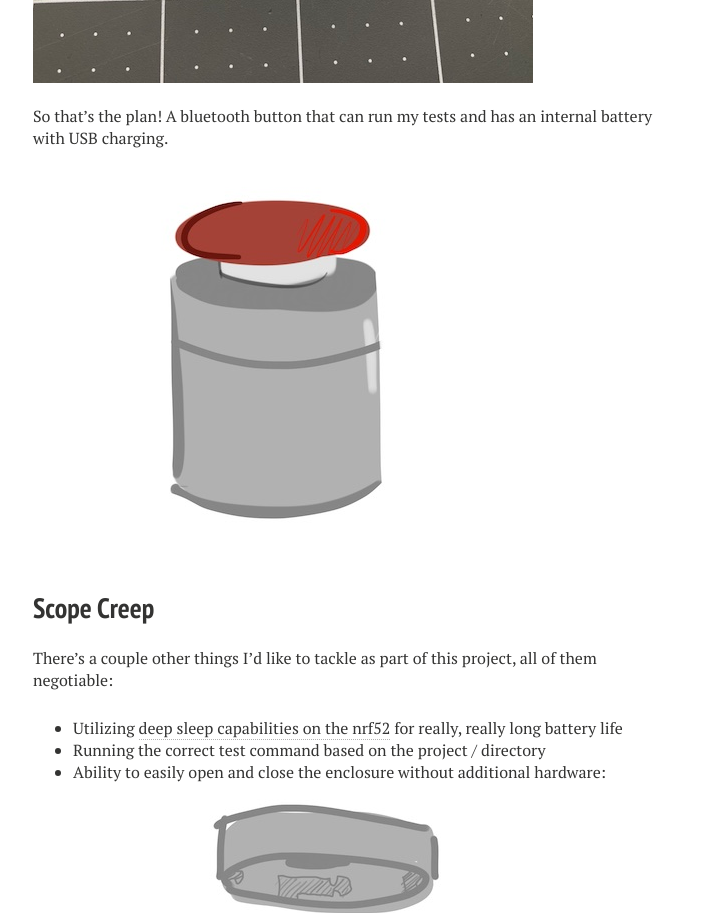
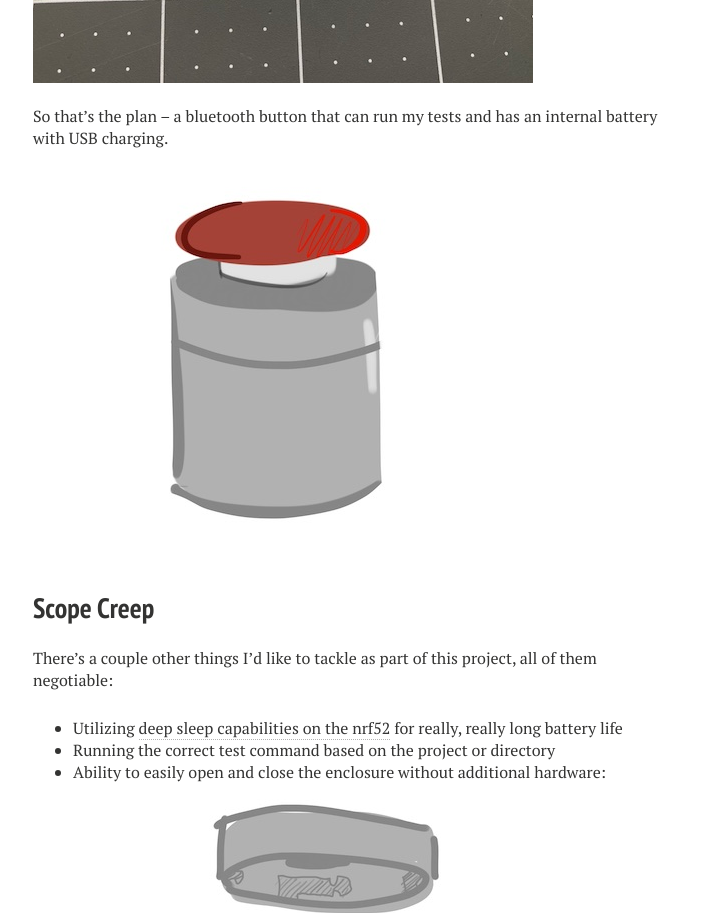
Before and after one commit to garyjohnson/garyjohnson.github.io, a Jekyll site: the page built from _posts/2019-02-17-new-project.markdown, in a window 1280 px wide and 1400 px high, scrolled down 1310 px. Shown: the part 155-1068 px from the top of the window, without its empty margins (287-989 px from the left). Built offline with Jekyll 4.4.1, drawn with Linux system fonts in a browser that asks for light colours; nearby versions of some CDN libraries; some of the changed text lies outside the part shown.

```diff
--- a/_posts/2019-02-17-new-project.markdown
+++ b/_posts/2019-02-17-new-project.markdown
@@ -27,7 +27,7 @@ The [Adafruit Feather nrf52832](https://www.adafruit.com/product/3406) is relati
 ![feather nrf52832](../../images/button01/nrf.jpg)
 <br>
 <br>
-So that's the plan! A bluetooth button that can run my tests and has an internal battery with USB charging.
+So that's the plan -- a bluetooth button that can run my tests and has an internal battery with USB charging.
 <br>
 <br>
 ![button sketch](../../images/button01/button-sketch.jpg)
@@ -39,7 +39,7 @@ So that's the plan! A bluetooth button that can run my tests and has an internal
 There's a couple other things I'd like to tackle as part of this project, all of them negotiable:
 
 * Utilizing [deep sleep capabilities on the nrf52](https://github.com/arduino-libraries/ArduinoLowPower/blob/master/examples/PrimoDeepSleep/PrimoDeepSleep.ino) for really, really long battery life
-* Running the correct test command based on the project / directory
+* Running the correct test command based on the project or directory
 * Ability to easily open and close the enclosure without additional hardware:
 ![snap design](../../images/button01/button-snap.jpg)
 * I want the button to provide feedback at minimum, and maybe have the capability of being an I/O device. Could be some combination of sound, vibration, and light. Here's some ideas incorporating an [Adafruit NeoPixel Ring](https://www.adafruit.com/product/1586):
```
Also changed, not shown: other parts of _posts/2019-02-17-new-project.markdown (+1 -1 lines).
